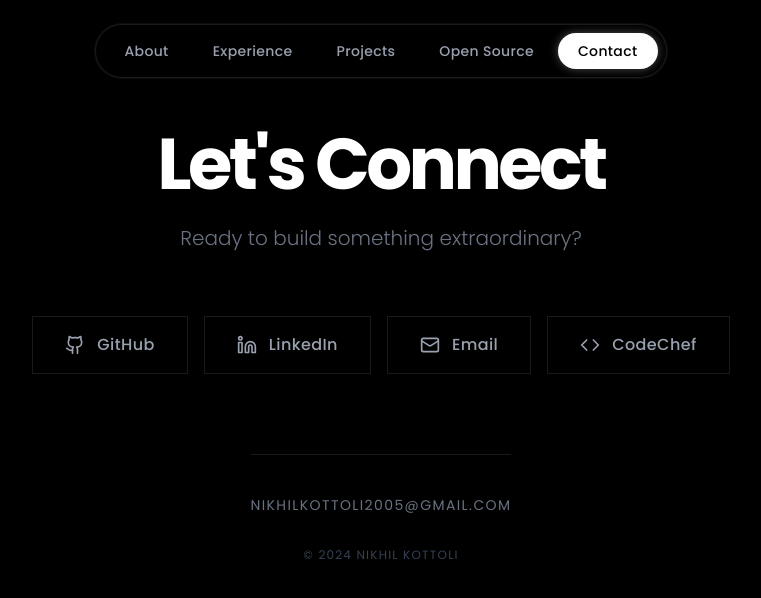
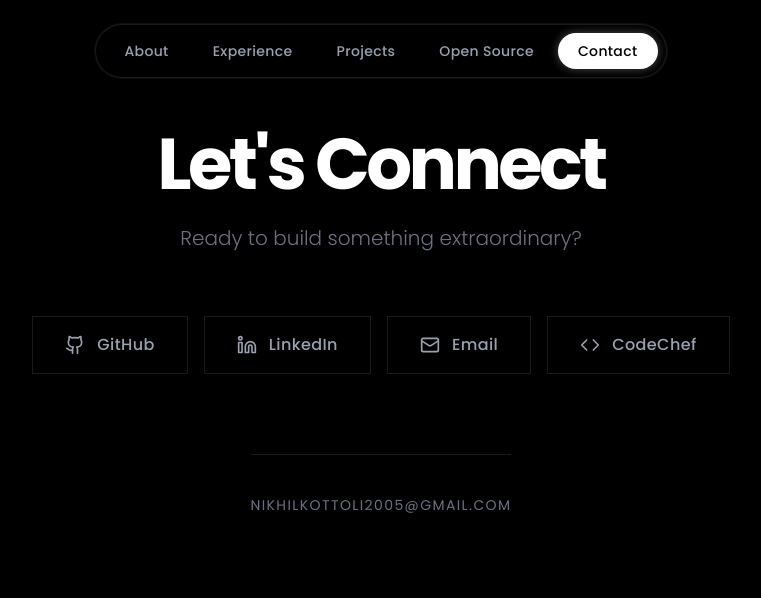
Before and after one commit to NikhilKottoli/Portfolio, a Next.js app: page /Contact in a window 1280 px wide. Shown: the top 598 px of the page, without its empty margins (259-1020 px from the left). Built offline with nearby package versions, Linux system fonts and the light colour scheme.

Commit message:
remove copyright

```diff
--- a/src/app/components/Contact.tsx
+++ b/src/app/components/Contact.tsx
@@ -50,9 +50,6 @@ const Contact = () => {
                     <p className="flex items-center justify-center gap-2 text-gray-500 text-sm tracking-widest uppercase">
                         nikhilkottoli2005@gmail.com
                     </p>
-                    <footer className="mt-8 text-center text-gray-700 text-xs uppercase tracking-widest">
-                        © {new Date().getFullYear()} Nikhil Kottoli
-                    </footer>
                 </div>
             </div>
         </section>
```
